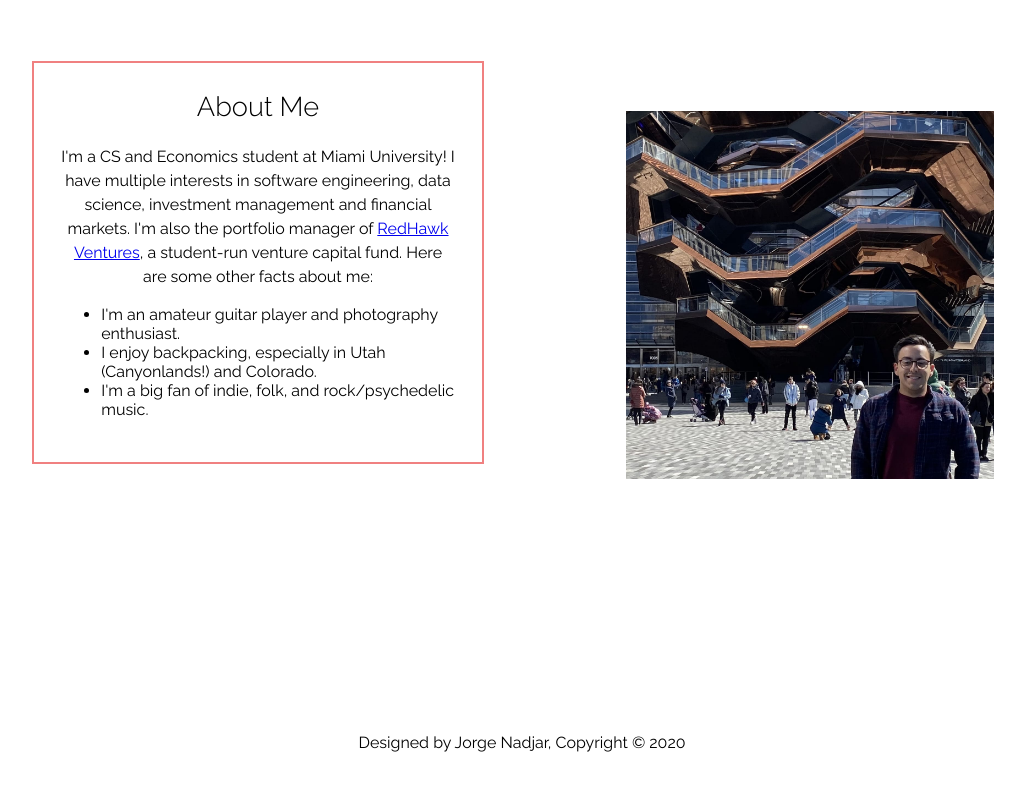
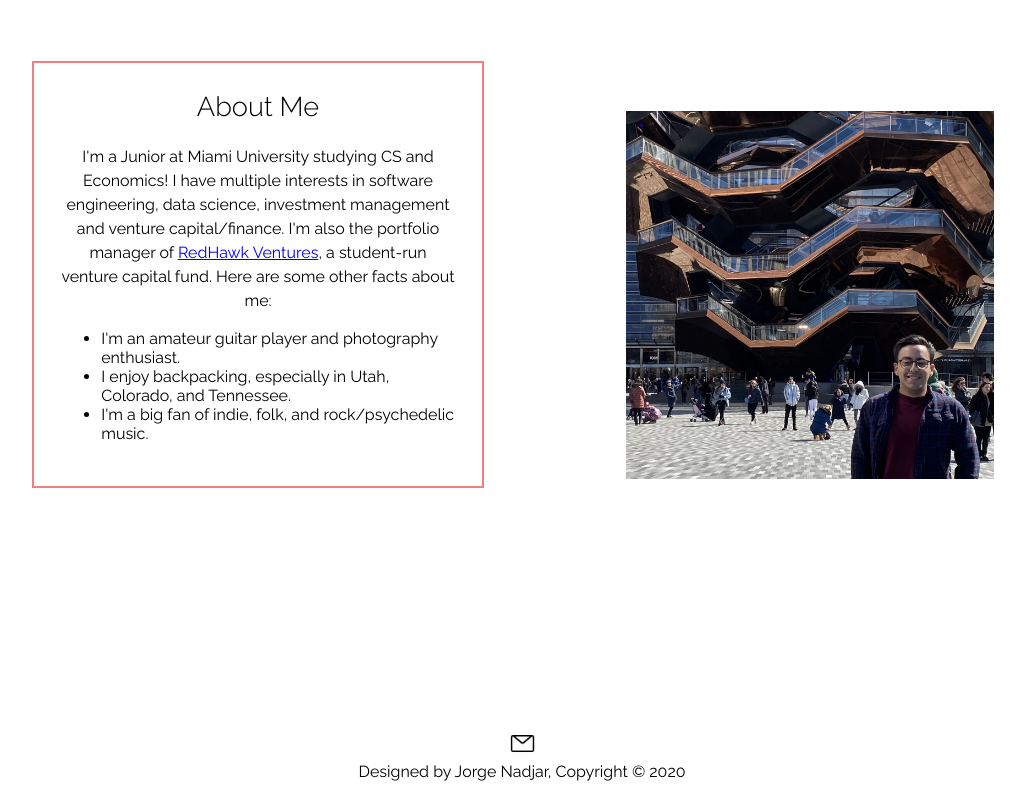
Before and after one commit to jorgenadjar/jorgenadjar.github.io, a plain HTML site: page index.html in a window 1280 px wide. Shown: the part 857-1657 px from the top of the page, without its empty margins (118-1143 px from the left). Before the commit the page ends 1628 px from the top, so only its background shows below. Drawn offline with nearby package versions, Linux system fonts and the light colour scheme.

Commit message:
"Fixed PDFs links and added other icons

```diff
--- a/index.html
+++ b/index.html
@@ -17,9 +17,9 @@
                 <ul class="nav-links">
                     <li><a href="index.html#home-about">About</a></li>
                     <li><a href="https://medium.com/@jorgenadjar">Blog</a></li>
-                    <li><a href="links/JorgeNadjarResume.pdf">Resume</a></li>
+                    <li><a href="links/JorgeNadjarPublicResume.pdf">Resume</a></li>
                     <li><a href="https://github.com/jorgenadjar">GitHub</a></li>
-                    <li><a href="https://www.linkedin.com/in/jorge-nadjar-007914172/">LinkedIn</a></li>
+                    <li><a href="https://www.linkedin.com/in/jorge-nadjar/">LinkedIn</a></li>
                 </ul>
             </nav>
         </header>
@@ -30,21 +30,23 @@
         <section id = "home-about" class="home-about">
             <div class="home-about-textbox parallax--box">
                     <h1> About Me</h1>
-                    <p> I'm a CS and Economics student at Miami University! I have multiple interests in software engineering, data
-                        science, investment management and financial markets. I'm also the portfolio manager of
+                    <p> I'm a Junior at Miami University studying CS and Economics! I have multiple interests in software engineering, data
+                        science, investment management and venture capital/finance. I'm also the portfolio manager of
                         <a href="https://www.redhawkventures.co/">RedHawk Ventures</a>, a student-run venture capital fund. Here are some other facts about me:
                     <ul>
                         <li>I'm an amateur guitar player and photography enthusiast.</li>
-                        <li>I enjoy backpacking, especially in Utah (Canyonlands!) and Colorado.</li>
+                        <li>I enjoy backpacking, especially in Utah, Colorado, and Tennessee.</li>
                         <li>I'm a big fan of indie, folk, and rock/psychedelic music.</li>
                     </ul>
-
                 </p>
             </div>
             <div class="home-about-pic parallax--box">
                 <img src="img/pic.jpg" alt="Jorge">
             </div>
         </section>
+        <div>
+            <a href="mailto:nadjarjn@miamioh.edu"><img src="img/email.png" alt="email" width="25px" height="25px"></a>
+        </div>
     </div>
     <footer>
         <p> Designed by Jorge Nadjar, Copyright &copy; 2020</p>
```
Also changed, not shown: img/email.png (added), 3 other files.
